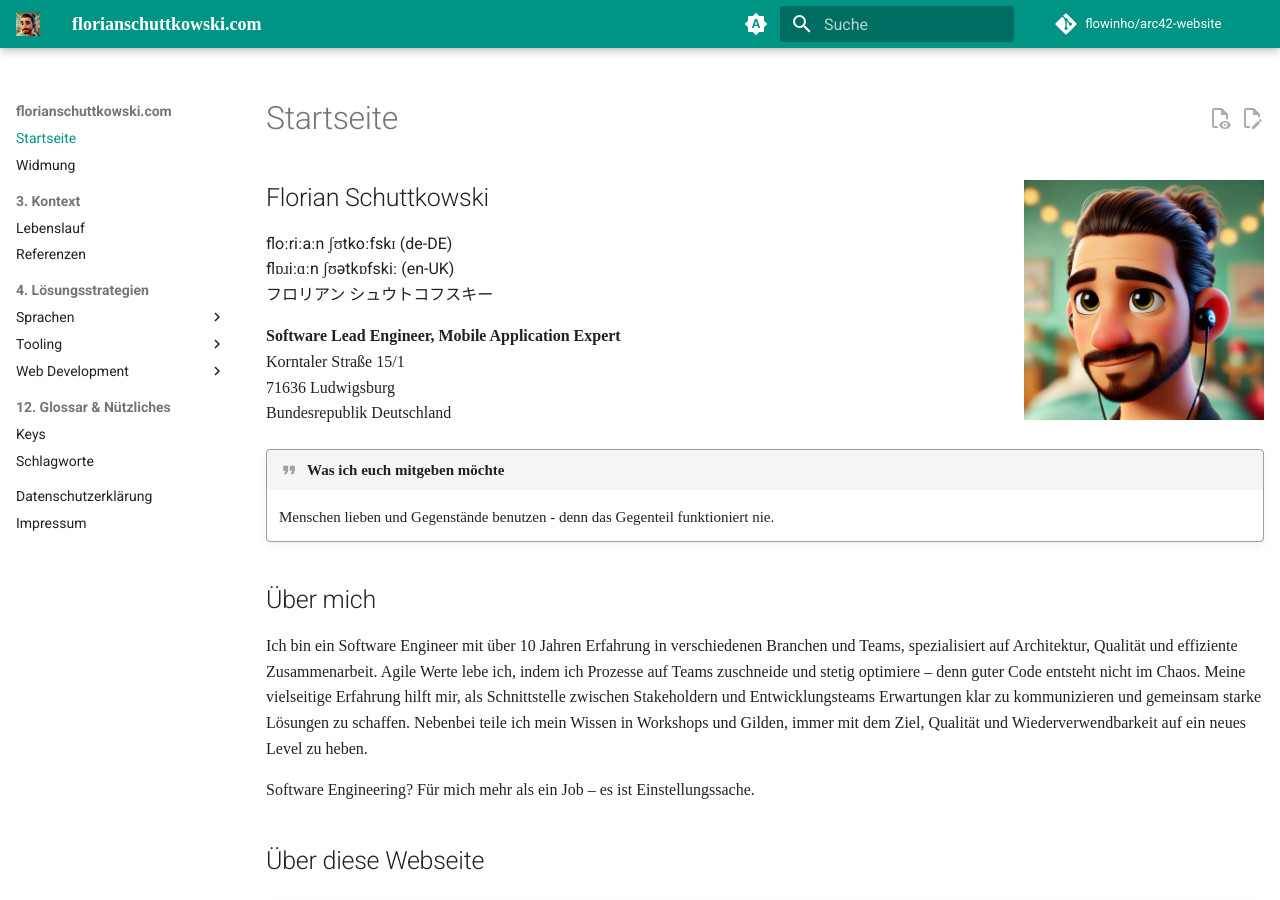
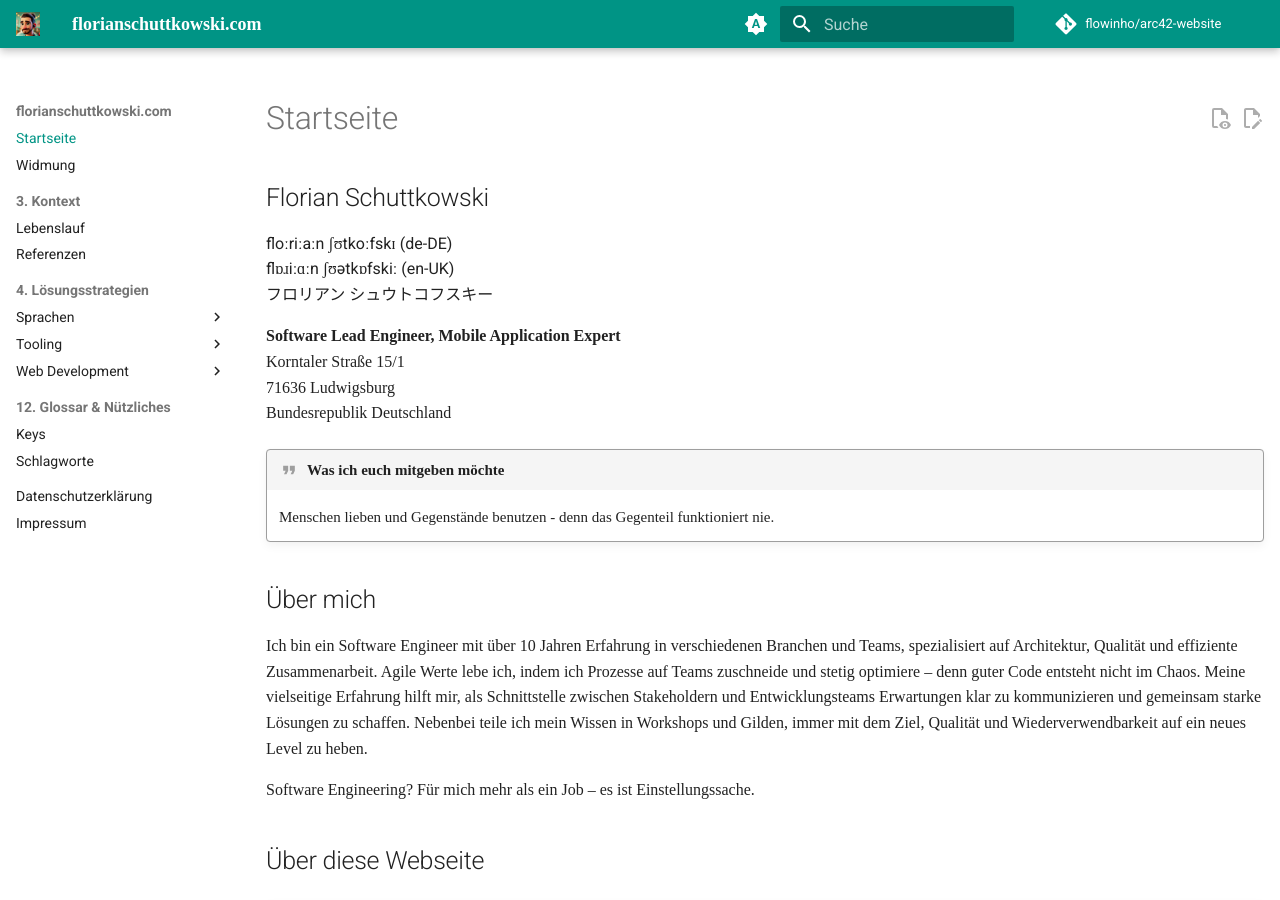
Before and after one commit to md42/arc42-website, an MkDocs documentation site: the page built from docs/index.md, in a window 1280 px wide and 900 px high. Built offline with MkDocs 1.6.1 and Material for MkDocs 9.7.7, drawn with Linux system fonts in a browser that asks for light colours; some web fonts are replaced; plug-ins that fetch from the network failed and are left out; comment, search, counter and statistics services are not loaded.

Commit message:
Remove image - for now

```diff
--- a/docs/index.md
+++ b/docs/index.md
@@ -4,8 +4,6 @@ hide:
 ---
 
 # Startseite
-
-![aa](assets/pixar-me.jpg){ align=right width="240" loading=lazy }
 
 ## Florian Schuttkowski
 
```
Also changed, not shown: docs/kontext/lebenslauf.md (+1 -1 lines).
